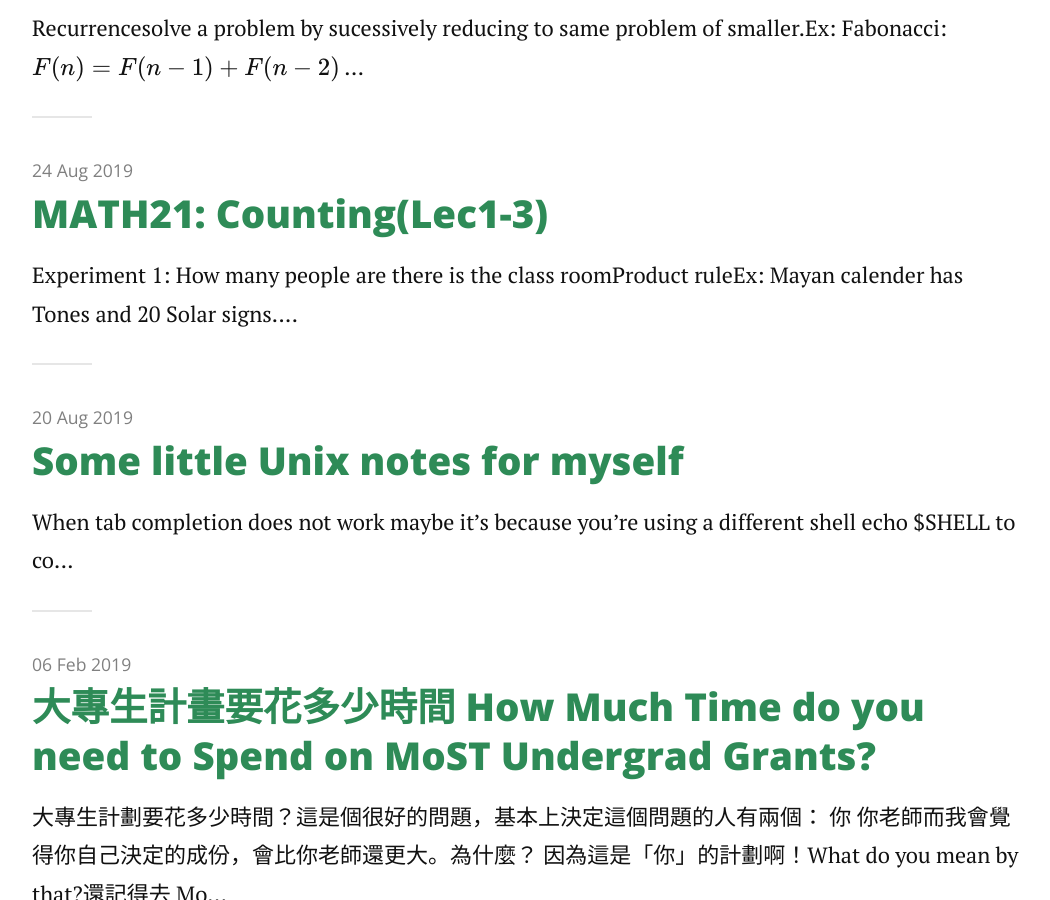
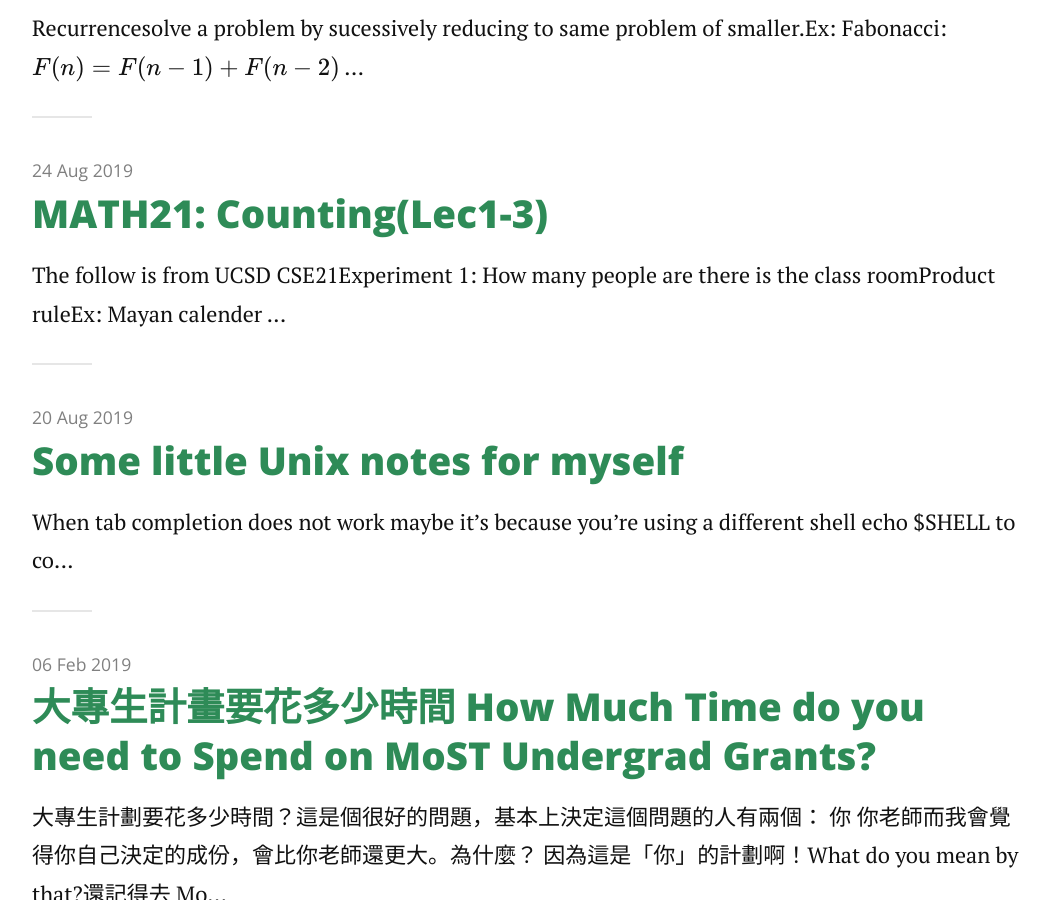
Before and after one commit to algaebrown/algaebrown.github.io, a Jekyll site: the page built from articles.md, in a window 1280 px wide and 900 px high, scrolled down 528 px. Shown: the whole window, without its empty margins (113-1163 px from the left). Built offline with Jekyll 4.4.1, drawn with Linux system fonts in a browser that asks for light colours; nearby versions of some CDN libraries; formulas are drawn with MathJax 3; a script that is not in the unit is left out.

Commit message:
add space

```diff
--- a/_posts/2019-08-25-counting.md
+++ b/_posts/2019-08-25-counting.md
@@ -8,6 +8,7 @@
 tagline: "Supporting tagline"
 mathjax: true
 ---
+[The follow is from UCSD CSE21](https://podcast.ucsd.edu/watch/sp19/cse21_a00/4/screen)
 
 # Experiment 1: How many people are there is the class room
 
@@ -18,6 +19,7 @@
 
 
 formally, For any sets, A and B:
+
 $ |A \times B|=|A||B|$ (Rosen p.386)
 
 Ex: Kin = 1 day, Uinal = 20 kin, Tun = 18 Uinal, Katun = 20 Tun, Batun = 20 Katun. How many days are there in one Baktun?
@@ -31,8 +33,11 @@
 Ans: ~ 3100 B.C.
 
 13 Baktun = 13 * (20 * 20 * 18 * 20) Kin
+
 6 Tun = 6 * (18 * 20) Kin
+
 13 Kin
+
 Just sum them up
 
 # Sum rule
@@ -74,10 +79,15 @@
 Ans: 2 ^ n
 
 1. Count by small subset!
+
 $BS(0)=1$
+
 $BS(1)=2$
+
 $BS(2)=4$
+
 2. Now you find the pattern.
+
 3. Prove the pattern
 
 ## Product rule
@@ -93,9 +103,11 @@
 ## Sum rule
 
 Split into disjoint subset. 1 subset starts with 0 and the other 1.
+
 Then select the second bit, the third..... until...
 
 $B(n) = B(n-1) + B(n-1) = 2 \times B(n-1)$
+
 $B(0) = 1$
 
 Here we have the recursion. Do the induction!
@@ -123,7 +135,9 @@
 for three sets:
 
 $ |A \cup B \cup C| = |A| + |B| + |C| -
+
 (|A \cap B | + | B \cap C| + |C \cap A|)
+
 + |A \cap B \cap C| $
 
 for $n$ sets:
@@ -143,24 +157,36 @@
 
 Ans:
 1. $ 5 * 10^5 $
+
 2. $ 10^5 $
+
 3. $ 5^6 $
+
 1 AND 2: $ 5 * 10 ^4 $
+
 2 AND 3: $ 5^5 $
+
 3 AND 1: $ 3 * 5^5 $
+
 1 AND 2 AND 3: $3 * 5^4 $
 
+
 Ex: How many 4-digit strings have at least one 0?
+
 Ans:
 
 All 4-digits: $10^4$
+
 All 4-digits w/o 0: $9^4$
+
 Finally, $10^4 - 9^4$
 
 **Why $4*10^3$ is not correct?**
 
 Ex: How many 4-digit string have at least two consecutive digitis that are the same?
+
 all 4 digits: $10^4$
+
 all 4 digits with no same neighbors = $10 * 9^3$
 
 # Permutation: ordering of n **distinct** objects
@@ -172,13 +198,19 @@
 $P(n,r) = n(n-1)(n-2)...(n-r+1) = n!/(n-r)!$
 
 Think of it as:
+
  _ _ _ _ _ _having $r$ spots, $n$ different choices.
+
  for spot 1, we can choose from $n$ choices
+
  for spot 2, we can choose from $n-1$
+
  ...
+
  all the way to spot r, we can choose from $n-r+1$
 
 Or, we order all $n$ of them, there are $n!$ permutations.
+
 But now the spots after $r$ is not important at all => need to remove these difference. These difference are $(n-r)!$
 
 Ex: n different marbles, number of ways to order the top 5 marbles.
@@ -198,14 +230,19 @@
 Ans:
 
 New York, _, _ , _, Seattle.
+
 We can only choose 3 out of 5 and order them.
+
 $P(5,3) = 5*4*3$
 
 Ex: what if we must start in New York, and must end in Seattle. Plus must visit LA after SD? (visit all 7 cities, now I am rich)
 
 Ans:
+
 New York, _, _, _, _, _, Seattle.
+
 But LA must go with SD --> NY, _,_,_,__,Seattle.
+
 $4!$
 
 ## The travelling salesperson problem with distance matrix
@@ -213,6 +250,7 @@
 Now we have a matrix of of distances between cities. How to we minimize the distance traveled?
 
 1. Exhaust all $7!$ ways: take so much time!
+
 CSE101 has a better solution
 
 ## Back to ice-cream again
@@ -232,6 +270,7 @@
 Ex: we have three sticks, red, orange and yellow. How many ways we can use them to create a triangle?
 
 Ans:
+
 $3!$ is not correct because red-orange-yellow is the same as yellow-red-orange (rotate the triangle)
 
 red-orange-yellow is the same as red-yellow-orange (flip the triangle)
@@ -239,15 +278,20 @@
 only $1$ ways.
 
 where does that come from?
+
 No. of theoretical object = $3!$
+
 No. of symmetry = # of transformation = (3 rotate)(2 flips) = 6
+
 
 finally, $3!/{3*2}$
 
 Ex: Now we have 4 sticks of different colors, how many squares can we make?
 
 Ans:
+
 No. of theoretical objects: $4!$
+
 No. of symmetry = (4 rotate)(2 flips)
 
 Finally, $4!/{4*2} = 3$
@@ -255,13 +299,19 @@
 Ex: How many different arrangements with a 3*3*3 rubik's cube?
 
 Ans:
+
 There are $27$ cublets. But you can't rearrange the cubes like that.
+
 There are $8$ corners(3 colors), $12$ edges(2 colors), $6$ center(they don't move). (and $1$ in the middle that doesn't matter).
+
 Corners always stays in the corner: $8!$ with $3^8$ color arrangements
+
 edge always stays in the edge: $12!$ with $2^12$ color arrangements.
 
 But not all of these are achievable. Need **Group theory**.
+
 There are $12$ orbits (symmetries).
+
 ???? I don't understand ????
 
 # Subsets
@@ -272,7 +322,9 @@
 Ex: select a subset of k from n distinct objects.
 
 _,_,..._,_ with k spots. n choices.
+
 select and order = $P(n,k) = (n)(n-1)....(n-k+1)$
+
 No. of symmetry = ordering of k objects = $k!$
 
 Finally, ${P(n,k)}/{k!}$
@@ -287,6 +339,7 @@
 Ex: Picking 7 students from a class of 150 to go on to a field trip.
 
 Ans:
+
 $C(150,7) = {150!}/{7!*(150-7)!}$
 
 ## r-combination and r-permutation are friends
@@ -302,10 +355,13 @@
 How?
 
 It's like "choose k spots from n and fill it with 1. The rest are 0"
+
 No matter the order you choose.
 
 Or, look it like this: (Bijection)
+
 {1,2} <--> 1100
+
 {1,3} <--> 1010
 
 # Binomial coefficient identities
@@ -324,10 +380,12 @@
 2. Combinatorial proof:
 
 LHS(left hand side counts the binary string of length n with k ones)
+
 RHS counts the binary string with length n with n-k ones.
 
 **make a Bijection**
 RHS also counts length n with n-k **zeros**. which is just like length n with k ones, which is LHS.
+
 We can match up all combinations between two sets and thus the two sets are of same **size** BINGO.
 
 ** if we think of choosing k out of n:**
@@ -335,6 +393,7 @@
 - it equal to choosing n-k **to be left out**
 
 Ex: Pascal's identity.
+
 Prove: $C(n+1, k) = C(n, k-1) + C(n,k)$
 
 Ans:
@@ -371,19 +430,25 @@
 # Why are they called binomial coefficients?
 
 $(x+y)^n
+
 = (x+y)(x+y) ...(x+y)
+
 = a{x^n} + b{x^{n-1}y}....z(y^n)$
 
 - it's like choosing either $x$ or $y$ in each ()
+
 - the choosing makes up the coefficient $a,b,...z$.
 
 For example,
+
 - to get $x^n$ you need to all choose n x--> $C(n,1)$ ways to do that.
+
 - to get $x^{n-k}y^{k} you need to choose k y --> $C(n,k) ways to do that --> this is the coefficient.
 
 ## Another way to prove $\sum\limits_{k=0}^n C(n,k) = 2^n$
 
 From binomial theorem we know:
+
 $ (x+y)^n = \sum\limits_{k=0}^n C(n,l){x^n}{y^(n-k)}$
 
 let's make $x = 1$ and $y = 1$.
```
